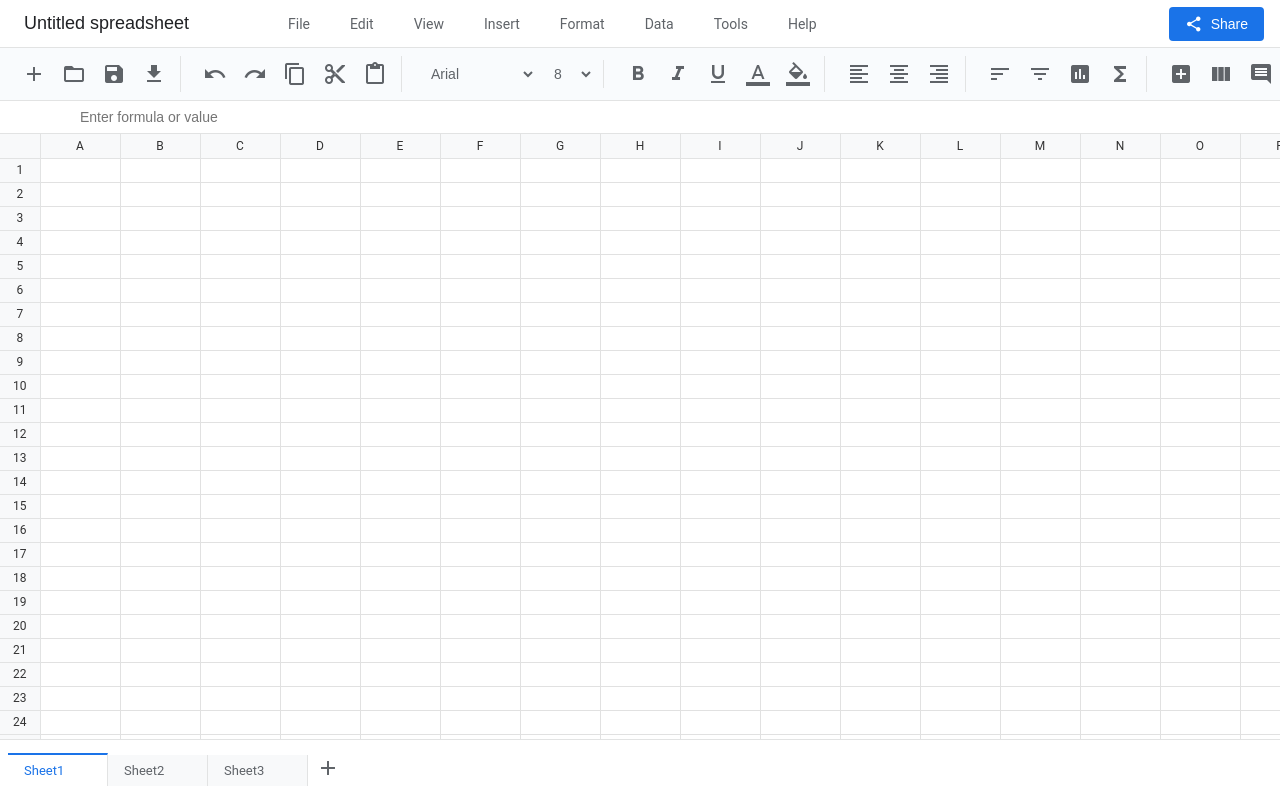
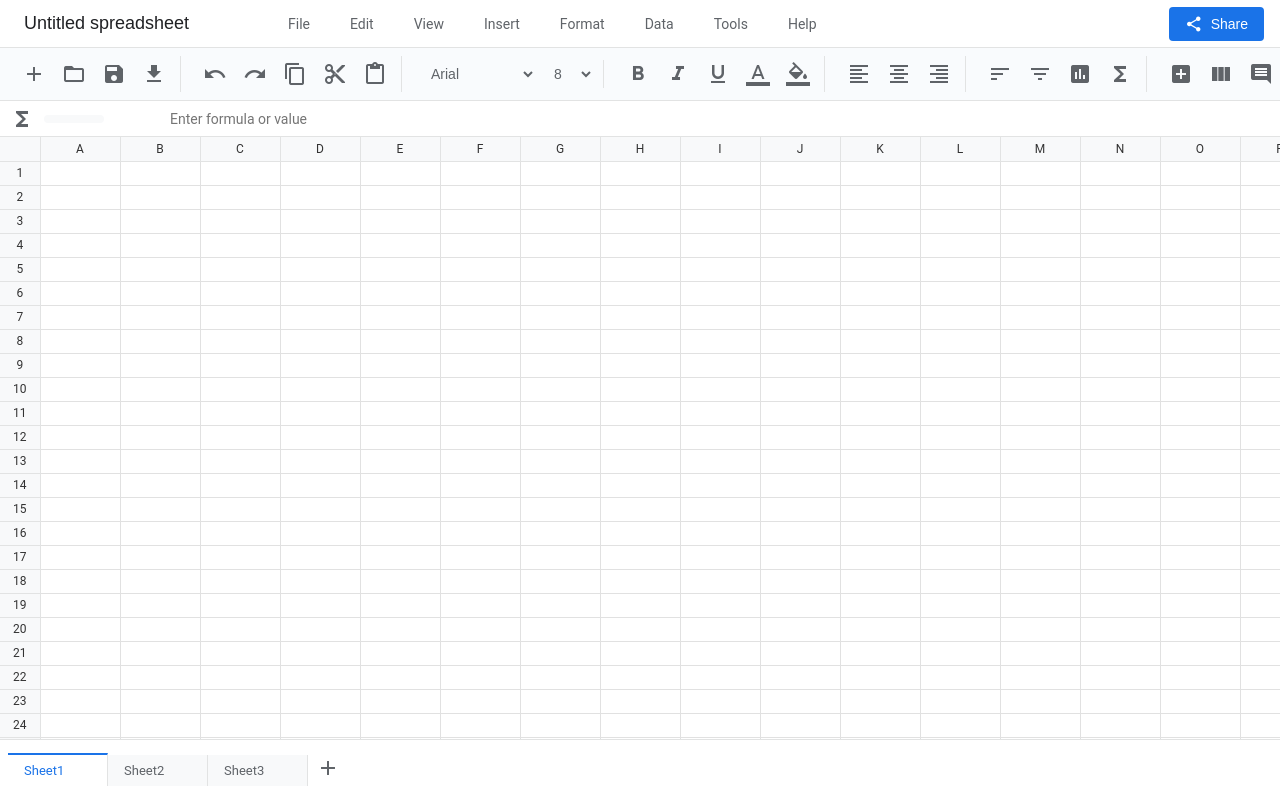
Before and after one commit to gnsgns6/GSheets, a React (Vite) app: page / in a window 1280 px wide. Shown: the top 800 px of the page. Built offline with nearby package versions, Linux system fonts and the light colour scheme.

Commit message:
Enhance FormulaBar with function helper and improved interaction

```diff
--- a/src/components/FormulaBar.jsx
+++ b/src/components/FormulaBar.jsx
@@ -1,7 +1,20 @@
 import React, { useState, useEffect } from 'react';
+import '../styles/FormulaBar.css';
 
 function FormulaBar({ activeCell, spreadsheetData, setSpreadsheetData }) {
   const [formulaValue, setFormulaValue] = useState('');
+  const [showFunctionHelper, setShowFunctionHelper] = useState(false);
+  const [functionSearch, setFunctionSearch] = useState('');
+
+  // Common spreadsheet functions with descriptions
+  const functions = [
+    { name: 'SUM', desc: 'Add up values in a range', syntax: 'SUM(number1, [number2, ...])' },
+    { name: 'AVERAGE', desc: 'Calculate average of values', syntax: 'AVERAGE(number1, [number2, ...])' },
+    { name: 'COUNT', desc: 'Count numbers in a range', syntax: 'COUNT(value1, [value2, ...])' },
+    { name: 'MAX', desc: 'Find maximum value', syntax: 'MAX(number1, [number2, ...])' },
+    { name: 'MIN', desc: 'Find minimum value', syntax: 'MIN(number1, [number2, ...])' },
+    { name: 'IF', desc: 'Conditional logic', syntax: 'IF(logical_test, value_if_true, value_if_false)' }
+  ];
 
   // Update formula bar when active cell changes
   useEffect(() => {
@@ -13,23 +26,54 @@ function FormulaBar({ activeCell, spreadsheetData, setSpreadsheetData }) {
   }, [activeCell, spreadsheetData]);
 
   const handleFormulaChange = (e) => {
-    setFormulaValue(e.target.value);
+    const value = e.target.value;
+    setFormulaValue(value);
+
+    // Show function helper when typing '=' followed by text
+    if (value.startsWith('=')) {
+      setShowFunctionHelper(true);
+      setFunctionSearch(value.slice(1).toLowerCase());
+    } else {
+      setShowFunctionHelper(false);
+    }
+  };
+
+  const handleFunctionSelect = (func) => {
+    setFormulaValue(`=${func.name}()`);
+    setShowFunctionHelper(false);
+    // Position cursor between parentheses
+    const input = document.querySelector('.formula-input');
+    input.focus();
+    input.setSelectionRange(func.name.length + 2, func.name.length + 2);
   };
 
   const handleFormulaSubmit = (e) => {
     if (e.key === 'Enter' && activeCell) {
-      setSpreadsheetData(prev => ({
-        ...prev,
-        [activeCell]: formulaValue
-      }));
+      e.preventDefault();
+      const newData = { ...spreadsheetData };
+      newData[activeCell] = formulaValue;
+      setSpreadsheetData(newData);
+      setShowFunctionHelper(false);
+    } else if (e.key === 'Escape') {
+      setShowFunctionHelper(false);
     }
   };
 
+  const filteredFunctions = functions.filter(func =>
+    func.name.toLowerCase().includes(functionSearch)
+  );
+
   return (
     <div className="formula-bar">
+      <div className="formula-bar-left">
+        <div className="fx-icon">
+          <i className="material-icons">functions</i>
+        </div>
         <div className="cell-reference">
           {activeCell || ''}
         </div>
+      </div>
+      <div className="formula-bar-right">
         <input
           type="text"
           className="formula-input"
@@ -38,6 +82,22 @@ function FormulaBar({ activeCell, spreadsheetData, setSpreadsheetData }) {
           onKeyDown={handleFormulaSubmit}
           placeholder="Enter formula or value"
         />
+        {showFunctionHelper && (
+          <div className="function-helper">
+            {filteredFunctions.map(func => (
+              <div
+                key={func.name}
+                className="function-item"
+                onClick={() => handleFunctionSelect(func)}
+              >
+                <div className="function-name">{func.name}</div>
+                <div className="function-desc">{func.desc}</div>
+                <div className="function-syntax">{func.syntax}</div>
+              </div>
+            ))}
+          </div>
+        )}
+      </div>
     </div>
   );
 }
--- /dev/null
+++ b/src/styles/FormulaBar.css
@@ -0,0 +1,135 @@
+.formula-bar {
+  display: flex;
+  align-items: center;
+  padding: 2px 8px;
+  background: white;
+  border-bottom: 1px solid var(--border-color);
+  height: 36px;
+  gap: 8px;
+}
+
+.formula-bar-left {
+  display: flex;
+  align-items: center;
+  gap: 8px;
+  min-width: 150px;
+}
+
+.fx-icon {
+  display: flex;
+  align-items: center;
+  justify-content: center;
+  width: 28px;
+  height: 28px;
+  color: var(--text-secondary);
+  border-radius: 4px;
+}
+
+.fx-icon:hover {
+  background: var(--hover-bg);
+  color: var(--text-primary);
+}
+
+.cell-reference {
+  font-size: 13px;
+  color: var(--text-secondary);
+  min-width: 60px;
+  padding: 4px 8px;
+  border-radius: 4px;
+  background: var(--header-bg);
+}
+
+.formula-bar-right {
+  position: relative;
+  flex: 1;
+  display: flex;
+  align-items: center;
+}
+
+.formula-input {
+  flex: 1;
+  height: 28px;
+  padding: 0 8px;
+  border: 1px solid transparent;
+  border-radius: 4px;
+  font-size: 14px;
+  font-family: inherit;
+  background: transparent;
+}
+
+.formula-input:hover {
+  border-color: var(--border-color);
+}
+
+.formula-input:focus {
+  outline: none;
+  border-color: var(--primary-color);
+  background: white;
+}
+
+.function-helper {
+  position: absolute;
+  top: 100%;
+  left: 0;
+  right: 0;
+  background: white;
+  border-radius: 4px;
+  box-shadow: var(--shadow-2);
+  max-height: 300px;
+  overflow-y: auto;
+  z-index: 1000;
+  margin-top: 4px;
+}
+
+.function-item {
+  padding: 8px 16px;
+  cursor: pointer;
+  border-bottom: 1px solid var(--border-color);
+}
+
+.function-item:last-child {
+  border-bottom: none;
+}
+
+.function-item:hover {
+  background: var(--hover-bg);
+}
+
+.function-name {
+  font-weight: 500;
+  color: var(--primary-color);
+  margin-bottom: 4px;
+}
+
+.function-desc {
+  font-size: 12px;
+  color: var(--text-secondary);
+  margin-bottom: 4px;
+}
+
+.function-syntax {
+  font-family: monospace;
+  font-size: 12px;
+  color: var(--text-secondary);
+  background: var(--header-bg);
+  padding: 2px 4px;
+  border-radius: 2px;
+}
+
+/* Scrollbar styling for function helper */
+.function-helper::-webkit-scrollbar {
+  width: 8px;
+}
+
+.function-helper::-webkit-scrollbar-track {
+  background: var(--header-bg);
+}
+
+.function-helper::-webkit-scrollbar-thumb {
+  background: var(--border-color);
+  border-radius: 4px;
+}
+
+.function-helper::-webkit-scrollbar-thumb:hover {
+  background: var(--text-secondary);
+}
```
Lines whose indentation alone changed are shown as unchanged.
